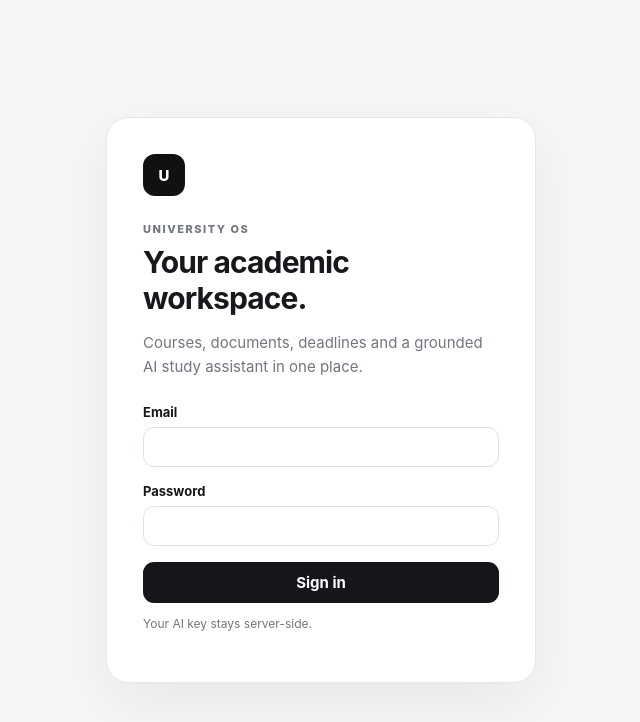
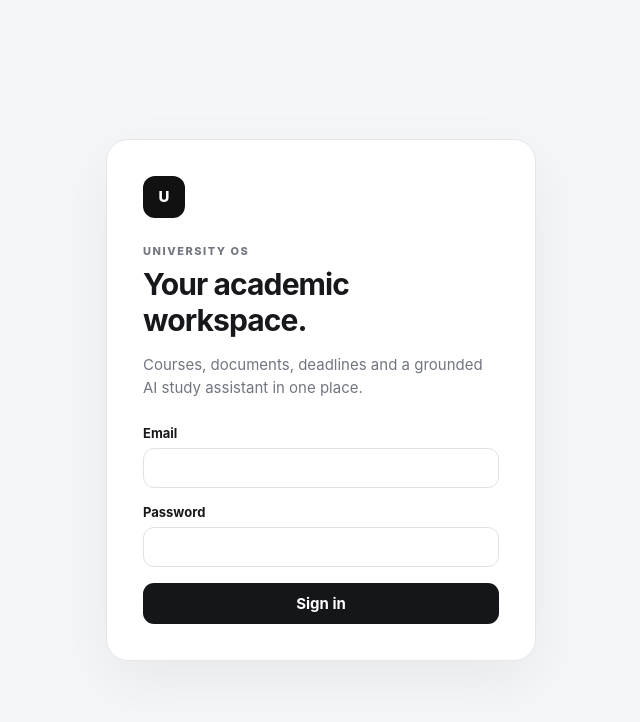
Before and after one commit to awais-2008/University-OS, a Next.js app: page / in a window 1280 px wide. Shown: the top 722 px of the page, without its empty margins (319-959 px from the left). Built offline with nearby package versions, Linux system fonts and the light colour scheme; no server answers.

Commit message:
improve University OS interface structure and navigation

```diff
--- a/app/page.tsx
+++ b/app/page.tsx
@@ -1,32 +1,14 @@
 "use client";
-import { useState } from "react";
+import { useEffect,useState } from "react";
 import { createClient } from "@/lib/supabase/client";
 
 export default function Home() {
-  const [email,setEmail]=useState("");
-  const [password,setPassword]=useState("");
-  const [error,setError]=useState("");
-  const [busy,setBusy]=useState(false);
-
+  const [email,setEmail]=useState(""); const [password,setPassword]=useState(""); const [error,setError]=useState(""); const [busy,setBusy]=useState(false);
+  useEffect(()=>{createClient().auth.getSession().then(({data})=>{if(data.session) window.location.href="/dashboard";});},[]);
   async function signIn(e:React.FormEvent){
-    e.preventDefault();
-    if(busy)return;
-    setBusy(true);
-    setError("");
-    try {
-      const supabase=createClient();
-      const result=await Promise.race([
-        supabase.auth.signInWithPassword({email:email.trim(),password}),
-        new Promise<never>((_,reject)=>setTimeout(()=>reject(new Error("Sign-in timed out. Please check your Vercel/Supabase configuration and try again.")),15000))
-      ]);
-      if(result.error) throw new Error(result.error.message);
-      window.location.href="/dashboard";
-    } catch(e) {
-      setError(e instanceof Error?e.message:"Unable to sign in. Please try again.");
-    } finally {
-      setBusy(false);
-    }
+    e.preventDefault(); if(busy)return; setBusy(true); setError("");
+    try{const supabase=createClient();const result=await Promise.race([supabase.auth.signInWithPassword({email:email.trim(),password}),new Promise<never>((_,reject)=>setTimeout(()=>reject(new Error("Sign-in timed out. Please try again.")),15000))]);if(result.error)throw new Error(result.error.message);window.location.href="/dashboard";}
+    catch(e){setError(e instanceof Error?e.message:"Unable to sign in. Please try again.");}finally{setBusy(false);}
   }
-
-  return <main className="auth-shell"><section className="auth-card"><div className="brand-mark">U</div><p className="eyebrow">UNIVERSITY OS</p><h1>Your academic workspace.</h1><p className="muted">Courses, documents, deadlines and a grounded AI study assistant in one place.</p><form onSubmit={signIn} className="stack"><label>Email<input type="email" value={email} onChange={e=>setEmail(e.target.value)} required disabled={busy}/></label><label>Password<input type="password" value={password} onChange={e=>setPassword(e.target.value)} required disabled={busy}/></label>{error&&<div className="error">{error}</div>}<button className="primary" disabled={busy}>{busy?"Signing in…":"Sign in"}</button></form><p className="muted small">Your AI key stays server-side.</p></section></main>;
+  return <main className="auth-shell"><section className="auth-card"><div className="brand-mark">U</div><p className="eyebrow">UNIVERSITY OS</p><h1>Your academic workspace.</h1><p className="muted">Courses, documents, deadlines and a grounded AI study assistant in one place.</p><form onSubmit={signIn} className="stack"><label>Email<input type="email" value={email} onChange={e=>setEmail(e.target.value)} required disabled={busy}/></label><label>Password<input type="password" value={password} onChange={e=>setPassword(e.target.value)} required disabled={busy}/></label>{error&&<div className="error">{error}</div>}<button className="primary" disabled={busy}>{busy?"Signing in…":"Sign in"}</button></form></section></main>;
 }
```
